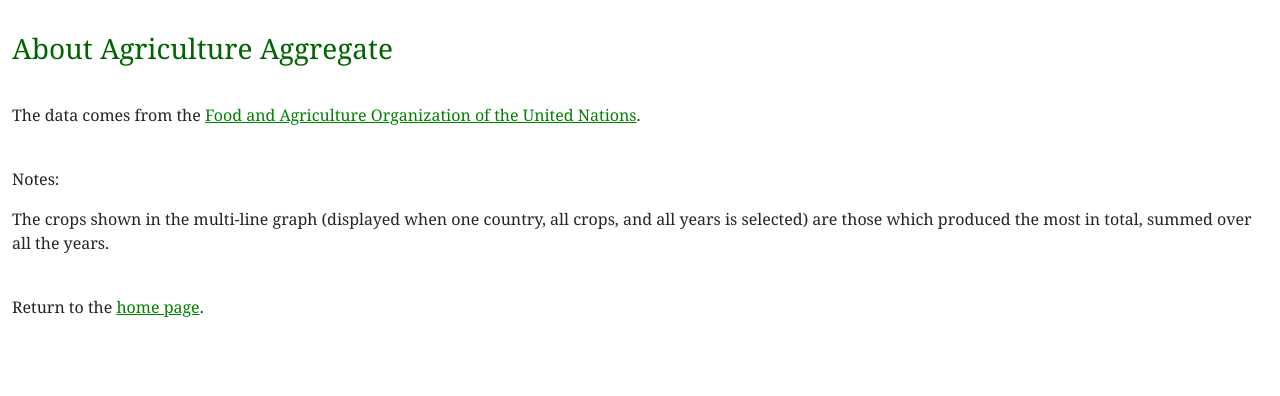
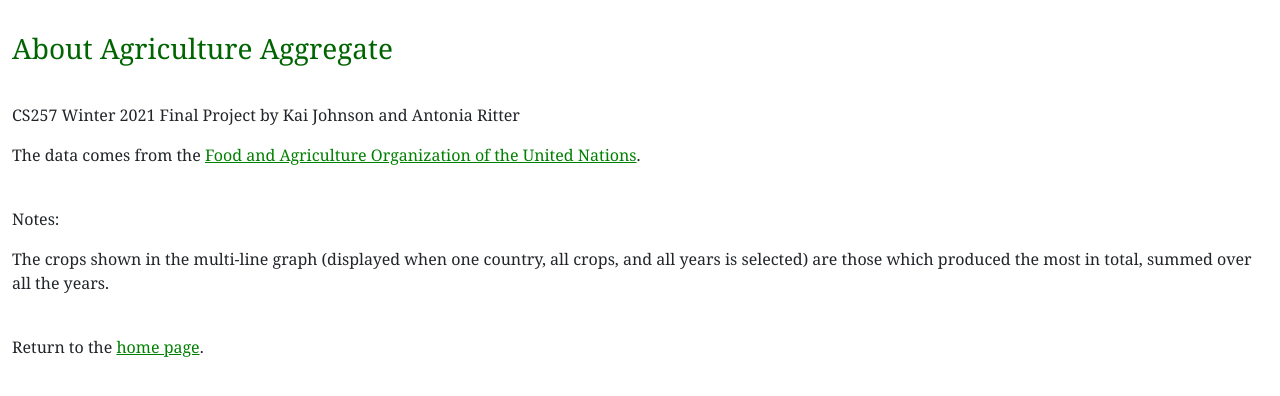
Before and after one commit to K-Johnson-Horrigan/cs257-1, a Flask app: page /about.html in a window 1280 px wide. Shown: the part 56-452 px from the top of the page. Run offline with Flask 2, Linux system fonts and the light colour scheme; data that the repository does not hold is empty; parts of the project's set-up code (start-up, migrations or seed data) failed here and were passed over; some libraries are stand-ins or nearby versions.

Commit message:
Accidentally-deleted quote and signing your work is important

```diff
--- a/webapp/api.py
+++ b/webapp/api.py
@@ -99,7 +99,7 @@ def convert_cursor_to_list(cursor):
 
 
 def get_menus_query(key):
-    '''Returns query text and search clause tuple (there isn't one) for get_menus''
+    '''Returns query text and search clause tuple (there isn't one) for get_menus'''
     if key == 'countries': query_text = '''SELECT country FROM countries ORDER BY country'''
     elif key == 'crops': query_text = '''SELECT crop FROM crops ORDER BY crop'''
     elif key == 'years': query_text = '''SELECT DISTINCT year FROM country_crop ORDER BY year DESC'''
--- a/webapp/templates/about.html
+++ b/webapp/templates/about.html
@@ -23,6 +23,8 @@
     <main class="container-fluid">
     <h3>About Agriculture Aggregate</h3>
 
+    <p>CS257 Winter 2021 Final Project by Kai Johnson and Antonia Ritter</p>
+
     <p>The data comes from the <a href="http://www.fao.org/faostat/en/#data/QC">Food and Agriculture Organization of the United Nations</a>.</p>
 
     <br>
```
